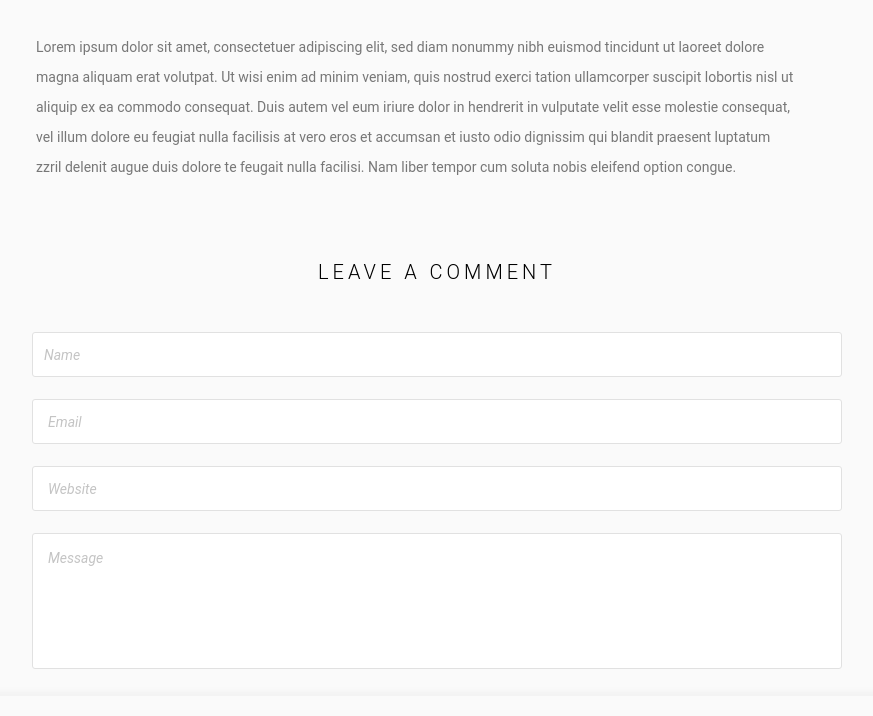
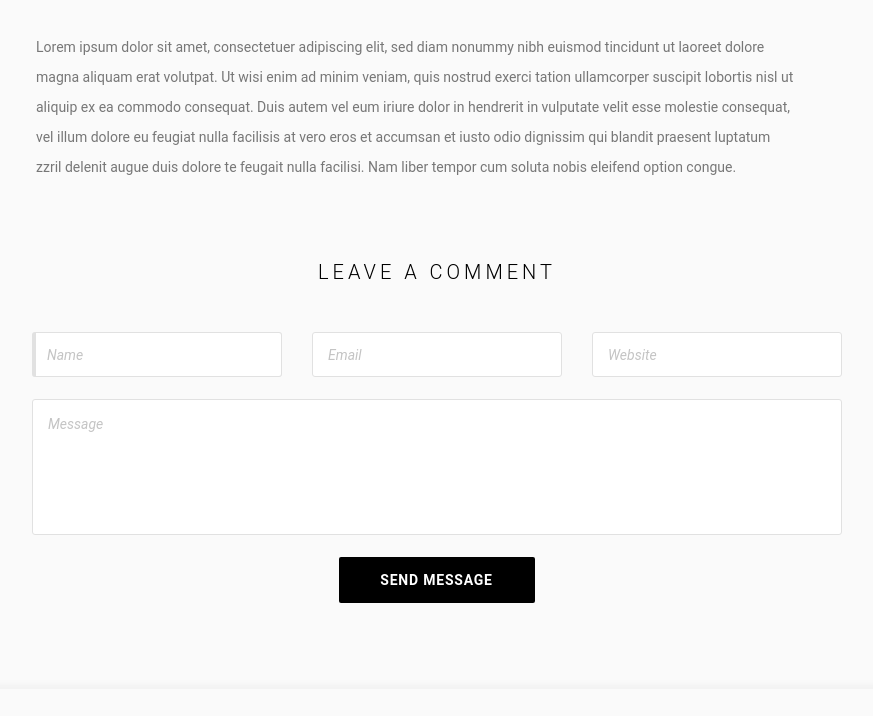
Before and after one commit to IlonaArt/Lian, a website: page blog-details.html in a window 1280 px wide. Shown: the part 1765-2481 px from the top of the page, without its empty margins (203-1076 px from the left). Drawn offline with Linux system fonts and the light colour scheme.

Commit message:
Added button to form

```diff
--- a/blog-details.html
+++ b/blog-details.html
@@ -61,7 +61,7 @@
                         <b class="date-text">324 likes</b>
                     </button>
                 </div>
-                <img src="./build/img/single_post.jpg" width="945" height="480" alt="single post">
+                <img src="./build/img/single_post.jpg" class="blog-image" width="945" height="480" alt="single post">
             </header>
             <div class="post-wrap">
                 <p class="article-text">Lorem ipsum dolor sit amet, consectetuer adipiscing elit, sed diam nonummy nibh euismod tincidunt ut
@@ -96,11 +96,12 @@
                     <label for="name" class="visually-hidden">Name</label>
                     <input class="input contact yrname" id="name" type="text" placeholder="Name">
                     <label for="email" class="visually-hidden">Email</label>
-                    <input class="input contact" id="email" type="email" placeholder="Email">
+                    <input class="input contact yrmail" id="email" type="email" placeholder="Email">
                     <label for="website" class="visually-hidden">website</label>
                     <input class="input contact" id="website" type="text"  placeholder="Website">
                     <label for="message" class="visually-hidden">Message</label>
                     <textarea class="input contact yrmessage" id="message" rows="6" placeholder="Message"></textarea>
+                    <button class="button-send" aria-label="send message" type="submit">send message</button>
                 </form>
             </footer>
         </div>
--- a/src/scss/base.scss
+++ b/src/scss/base.scss
@@ -77,6 +77,9 @@ a {
   letter-spacing: 0.76px;
   text-transform: uppercase;
   cursor: pointer;
+  &:hover {
+    opacity: 0.4;
+  }
 }
 
 .title-text {
--- a/src/scss/blocks/pages/blog-details/blog-article.scss
+++ b/src/scss/blocks/pages/blog-details/blog-article.scss
@@ -1,4 +1,5 @@
 .blog-article {
+    margin-bottom: 86px;
     .container {
         display: flex;
         justify-content: center;
@@ -27,6 +28,16 @@
     .like-button {
         svg {
             fill: #555555;
+        }
+    }
+    .blog-image{
+        width: 100%;
+        @media(max-width: 1020px) {
+            width: 745px;
+            height: 430px;
+        }
+        @media(max-width: 960px) {
+
         }
     }
 
@@ -80,18 +91,51 @@
 }
 
 .form-comments {
+    display: flex;
+    flex-wrap: wrap;
+    justify-content: center;
     max-width: 810px;
     .input.contact {
         @include placeholder-contacts();
         margin-bottom: 22px;
         padding: 12px 15px;
         border: 1px solid #e1e1e1;
+        color: #777777;
         background-color: white;
         &.yrname {
             padding-left: 11px;
+            border-left-width: 4px;
+            margin-right: 30px;
+        }
+        &.yrmail {
+            margin-right: 30px;
+        }
+        &:not(.yrmessage) {
+            width: 250px;
+            @media(max-width: 890px) {
+                width: 100%;
+                margin-right: 0;
+            }
+        }
+        &:focus {
+            border-color: #999999;
+            outline: none;
         }
     }
     textarea {
         resize: none;
     }
+    .button-send {
+        @extend %borderless-btn;
+        font-size: 0.875em;
+        font-weight: 700;
+        line-height: 14px;
+        padding: 16px 42px 16px 41px;
+        letter-spacing: 0.79px;
+        color: #ffffff;
+        background-color: #000000;
+        &:hover {
+            opacity: 0.5;
+        }
+    }
 }
```
Also changed, not shown: build/css/main.css.
